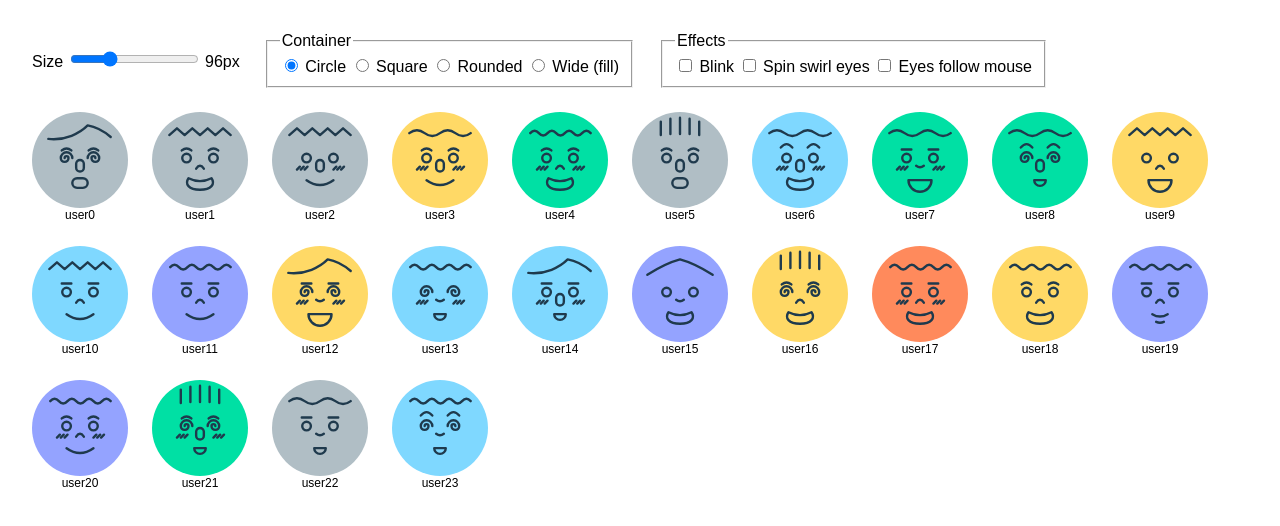
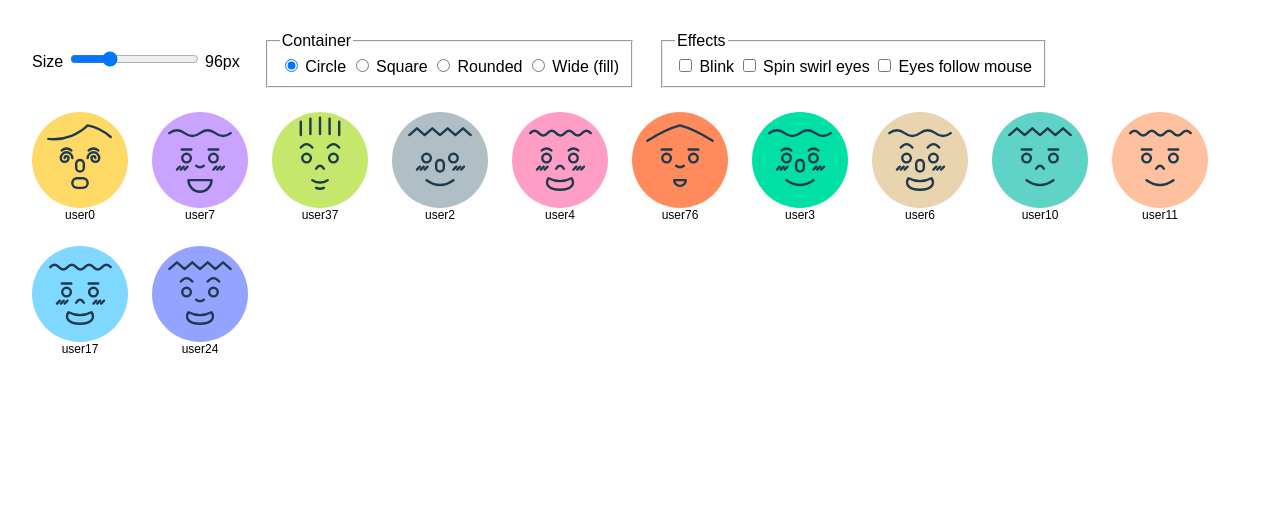
Before and after one commit to falseavarn/profiler, a website: page demo.html in a window 1280 px wide. Drawn offline with Linux system fonts and the light colour scheme.

Commit message:
Add six background colors and a full-coverage demo sample
- Extend the background palette from 6 to 12 colors (pink, lilac,
  peach, lime, teal, sand), all keeping >= 5:1 contrast with the
  #1f3a4d line color. Faces per seed are unchanged, but many seeds
  now land on a different background color.
- Demo now renders 12 hand-picked seeds that together show every
  color, hair, brow, eye, nose, mouth and cheek option at least once
  (greedy cover over user0..user4999).

Co-Authored-By: Claude Opus 5.5 <noreply@anthropic.com>

```diff
--- a/demo.html
+++ b/demo.html
@@ -31,11 +31,13 @@
 <script type="module">
   import { avatar, follow } from './index.js';
   const grid = document.getElementById('grid');
+  // together these show every color, hair, brow, eye, nose, mouth and cheek option at least once
+  const SEEDS = ['user0', 'user7', 'user37', 'user2', 'user4', 'user76', 'user3', 'user6', 'user10', 'user11', 'user17', 'user24'];
   const render = () => {
     const c = document.querySelector('[name=shape]:checked').value;
     grid.className = c;
-    grid.innerHTML = Array.from({ length: 24 }, (_, i) =>
-      `<figure><div class="box">${avatar('user' + i, c == 'circle' ? 'circle' : 'square', { blink: blink.checked, spin: spin.checked })}</div><figcaption>user${i}</figcaption></figure>`).join('');
+    grid.innerHTML = SEEDS.map(s =>
+      `<figure><div class="box">${avatar(s, c == 'circle' ? 'circle' : 'square', { blink: blink.checked, spin: spin.checked })}</div><figcaption>${s}</figcaption></figure>`).join('');
   };
   document.getElementById('size').oninput = e => {
     document.body.style.setProperty('--size', e.target.value + 'px');
--- a/index.js
+++ b/index.js
@@ -1,7 +1,9 @@
 // Seeded placeholder avatars as plain SVG strings. All shapes live in a 100x100 viewBox.
 const p = d => `<path d="${d}"/>`;
 
-const BG = ['#b0bec5', '#ffd966', '#ff8a5c', '#00e0a4', '#94a3ff', '#7fd8ff'];
+// all keep >= 5:1 contrast with the #1f3a4d line color
+const BG = ['#b0bec5', '#ffd966', '#ff8a5c', '#00e0a4', '#94a3ff', '#7fd8ff',
+  '#ff9ec4', '#c9a3ff', '#ffc09f', '#c5e86c', '#5fd3c6', '#e8d5b0'];
 const HAIR = [
   p('M30 10v14M40 7v16M50 6v17M60 7v16M70 10v14'),       // crew-cut strokes
   p('M19 22q4.5-5 9 0t9 0t9 0t9 0t9 0t9 0t9 0'),          // scallop
```
